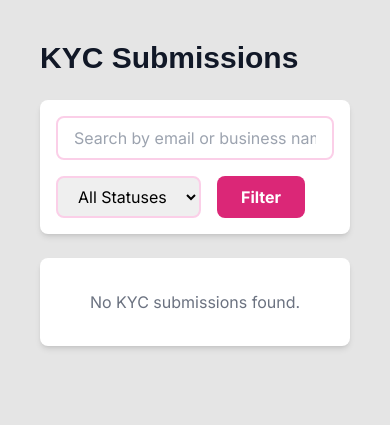
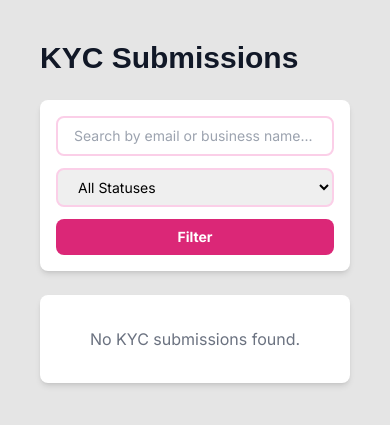
Before and after one commit to Wholeshield001/wholeearn-ecom, a Django app: page /admin-dashboard/kyc-submissions/ in a window 390 px wide. Shown: the part 64-489 px from the top of the page. Run offline with Django 5.2, Linux system fonts and the light colour scheme; a user stored in the database is signed in; data comes from the database, SQL or seed files in the repository; parts of the project's set-up code (start-up, migrations or seed data) failed here and were passed over; some libraries are stand-ins or nearby versions; some web fonts are replaced.

Commit message:
Responsiveness update

```diff
--- a/templates/admin_dashboard/kyc_submissions.html
+++ b/templates/admin_dashboard/kyc_submissions.html
@@ -4,6 +4,50 @@
 {% block title %}KYC Submissions | Admin Dashboard{% endblock %}
 
 {% block content %}
+<style>
+  .kyc-desktop-view {
+    display: block;
+  }
+  .kyc-mobile-view {
+    display: none;
+  }
+  .kyc-filter-form {
+    display: flex;
+    flex-wrap: wrap;
+    gap: 12px;
+    align-items: center;
+    width: 100%;
+  }
+  .kyc-filter-input {
+    width: 100% !important;
+  }
+  .kyc-filter-select {
+    width: 100% !important;
+  }
+  .kyc-filter-btn {
+    width: 100% !important;
+  }
+  @media (max-width: 1023px) {
+    .kyc-desktop-view {
+      display: none !important;
+    }
+    .kyc-mobile-view {
+      display: block !important;
+    }
+  }
+  @media (min-width: 1024px) {
+    .kyc-filter-input {
+      flex: 1 !important;
+      width: auto !important;
+    }
+    .kyc-filter-select {
+      width: auto !important;
+    }
+    .kyc-filter-btn {
+      width: auto !important;
+    }
+  }
+</style>
 <div class="p-6">
     <div class="flex items-center justify-between mb-6">
         <h1 class="text-3xl font-bold text-gray-900">KYC Submissions</h1>
@@ -11,32 +55,32 @@
 
     <!-- Filters and Search -->
     <div class="bg-white rounded-lg shadow-md p-4 mb-6">
-        <form method="get" class="flex gap-4 flex-wrap">
+        <form method="get" class="kyc-filter-form">
             <input
                 type="text"
                 name="search"
                 value="{{ search_query }}"
                 placeholder="Search by email or business name..."
-                class="flex-1 min-w-xs px-4 py-2 rounded-lg border-2 border-pink-200 focus:outline-none focus:ring-2 focus:ring-pink-500"
+                class="kyc-filter-input px-4 py-2 rounded-lg border-2 border-pink-200 focus:outline-none focus:ring-2 focus:ring-pink-500 text-sm"
             />
             <select
                 name="status"
-                class="px-4 py-2 rounded-lg border-2 border-pink-200 focus:outline-none focus:ring-2 focus:ring-pink-500"
+                class="kyc-filter-select px-4 py-2 rounded-lg border-2 border-pink-200 focus:outline-none focus:ring-2 focus:ring-pink-500 text-sm"
             >
                 <option value="">All Statuses</option>
                 {% for value, label in status_choices %}
                     <option value="{{ value }}" {% if status_filter == value %}selected{% endif %}>{{ label }}</option>
                 {% endfor %}
             </select>
-            <button type="submit" class="bg-pink-600 hover:bg-pink-700 text-white font-bold py-2 px-6 rounded-lg transition">
+            <button type="submit" class="kyc-filter-btn bg-pink-600 hover:bg-pink-700 text-white font-bold py-2 px-6 rounded-lg transition text-sm">
                 Filter
             </button>
         </form>
     </div>
 
     {% if kyc_list %}
-    <!-- KYC List -->
-    <div class="bg-white rounded-lg shadow-md overflow-x-auto">
+    <!-- KYC List (Desktop Table View) -->
+    <div class="kyc-desktop-view bg-white rounded-lg shadow-md overflow-x-auto mb-6">
         <table class="min-w-full">
             <thead class="bg-gray-50">
                 <tr>
@@ -81,6 +125,40 @@
         </table>
     </div>
 
+    <!-- KYC List (Mobile Cards View) -->
+    <div class="kyc-mobile-view space-y-4 mb-6">
+        {% for kyc in kyc_list %}
+            <div class="bg-white rounded-xl shadow p-4 border border-gray-100">
+                <div class="flex items-center justify-between mb-3">
+                    <span class="inline-block px-3 py-1 rounded-full text-xs font-semibold
+                        {% if kyc.status == 'approved' %}
+                            bg-green-100 text-green-800
+                        {% elif kyc.status == 'rejected' %}
+                            bg-red-100 text-red-800
+                        {% else %}
+                            bg-yellow-100 text-yellow-800
+                        {% endif %}
+                    ">
+                        {{ kyc.get_status_display }}
+                    </span>
+                    <span class="text-xs text-gray-500">{{ kyc.created_at|date:"M d, Y" }}</span>
+                </div>
+                <div class="mb-4">
+                    <div class="text-sm font-bold text-gray-900">{{ kyc.business_name }}</div>
+                    <div class="text-xs text-gray-500">{{ kyc.get_user_type_display }}</div>
+                    <div class="text-sm text-pink-600 truncate mt-1">
+                        <a href="mailto:{{ kyc.user.email }}">{{ kyc.user.email }}</a>
+                    </div>
+                </div>
+                <div class="flex justify-end pt-3 border-t border-gray-100">
+                    <a href="{% url 'kyc-detail' kyc.id %}" class="bg-pink-600 hover:bg-pink-700 text-white font-bold py-2 px-4 rounded-lg text-xs transition">
+                        Review
+                    </a>
+                </div>
+            </div>
+        {% endfor %}
+    </div>
+
     {% else %}
     <div class="bg-white rounded-lg shadow-md p-8 text-center text-gray-500">
         No KYC submissions found.
```
Also changed, not shown: templates/admin_dashboard/kyc_detail.html (+12 -10 lines).
